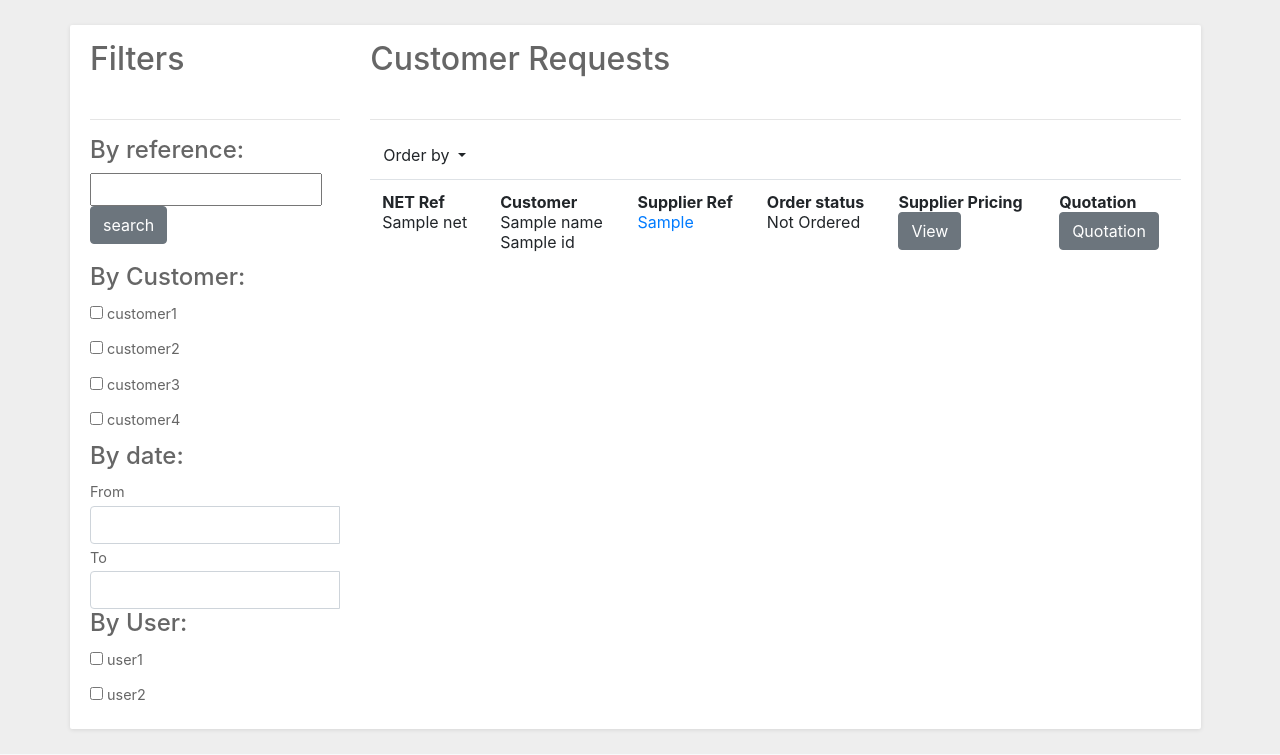
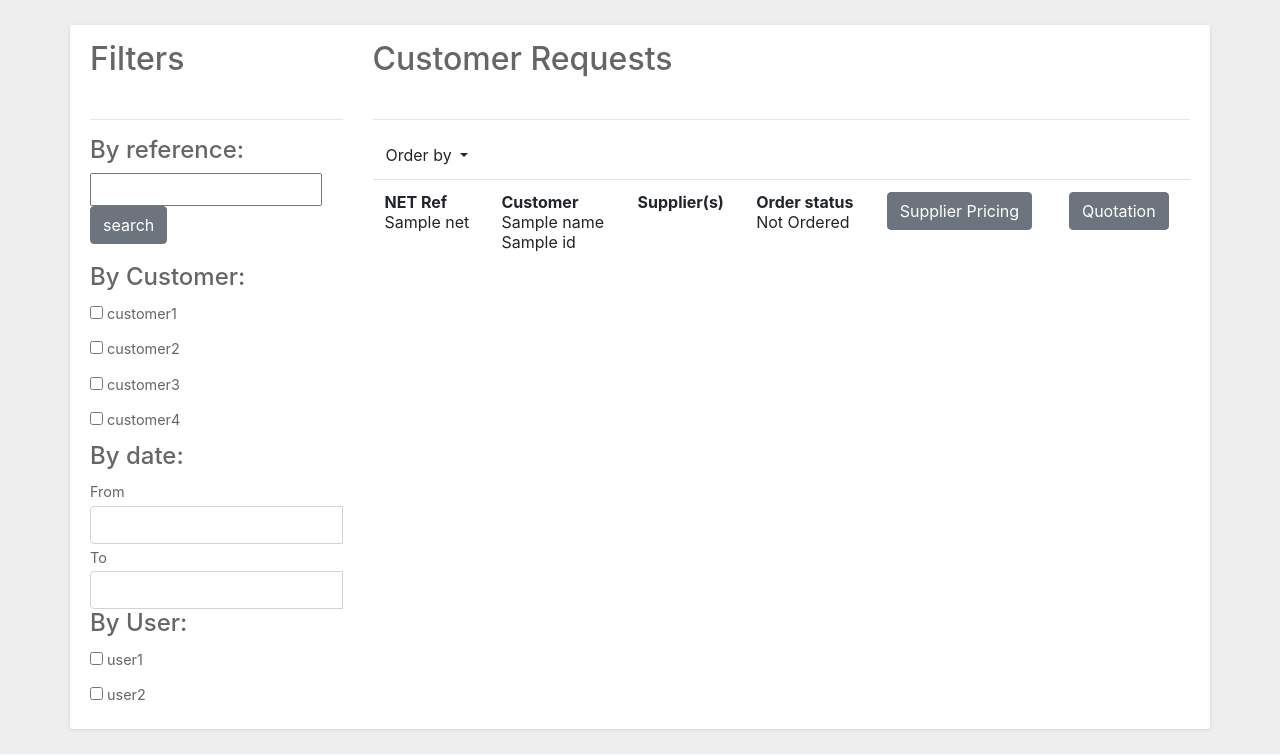
Before and after one commit to SirHoppington/circuitorderingtool, a Python web app: template flask-image/app/Quote/templates/view_all_quotations.html in a window 1280 px wide. Shown: the part 76-831 px from the top of the page. Run offline with Jinja, Linux system fonts and the light colour scheme; the template is opened without the code that fills it: most values are stand-ins (such as "Sample title", 1, 10 or a date in 2020); form fields are guessed from the names that the template uses; some libraries are stand-ins or nearby versions.

Commit message:
"view_all_quotations" view and route updated to display single row per quote, with a column display various suppliers included.

```diff
--- a/flask-image/app/Quote/templates/view_all_quotations.html
+++ b/flask-image/app/Quote/templates/view_all_quotations.html
@@ -175,12 +175,16 @@ background:#eee;
               {% for quote in quotes %}
       <tr>
           <td class="Net_Ref"><strong>NET Ref</strong><br> {{ quote[0].net }}</td>
-          <td class="Customer"><strong>Customer</strong><br> {{ quote[2].name}}<br> {{ quote[0].name}}</td>
-          <td class="Suppler_Ref"><strong>Supplier Ref</strong><br><a href="{{ url_for('provider_pricing.get_pricing', net=quote[0].net)}}"> {{ quote[1].quoteReference}} </a></td>
-          <td class="Order_Ref"><strong>Order status</strong><br>{{ quote[3].status}} </td>
-          <td class="Suppler_Pricing"><strong>Supplier Pricing</strong><br><form action="{{ url_for('provider_pricing.get_pricing', net=quote[0].net) }}">
-                                                  <button type="submit" class="btn btn-secondary"> View </button></form> </td>
-		   <td class="view_quote"><strong>Quotation</strong><br><form action="{{ url_for('customer_quote.get_quotation', net=quote[0].net) }}">
+          <td class="Customer"><strong>Customer</strong><br> {{ quote[1].name}}<br> {{ quote[0].name}}</td>
+          <td class="Suppler_Ref"><strong>Supplier(s)</strong><br><a href="{{ url_for('provider_pricing.get_pricing', net=quote[0].net)}}">
+              {% for x in suppliers(quote[0].net) %}
+                {{ x.provider }} <br>
+              {%  endfor %}
+                 </a></td>
+          <td class="Order_Ref"><strong>Order status</strong><br>{{ quote[2].status}} </td>
+          <td class="Suppler_Pricing"><form action="{{ url_for('provider_pricing.get_pricing', net=quote[0].net) }}">
+                                                  <button type="submit" class="btn btn-secondary"> Supplier Pricing </button></form> </td>
+		   <td class="view_quote"><form action="{{ url_for('customer_quote.get_quotation', net=quote[0].net) }}">
                                               <button type="submit" class="btn btn-secondary"> Quotation </button></form></td>
       </tr>
       {% endfor %}
```
Also changed, not shown: flask-image/app/Quote/quote_routes.py (+4 -3 lines), flask-image/app/queries.py (+11 -0 lines).
